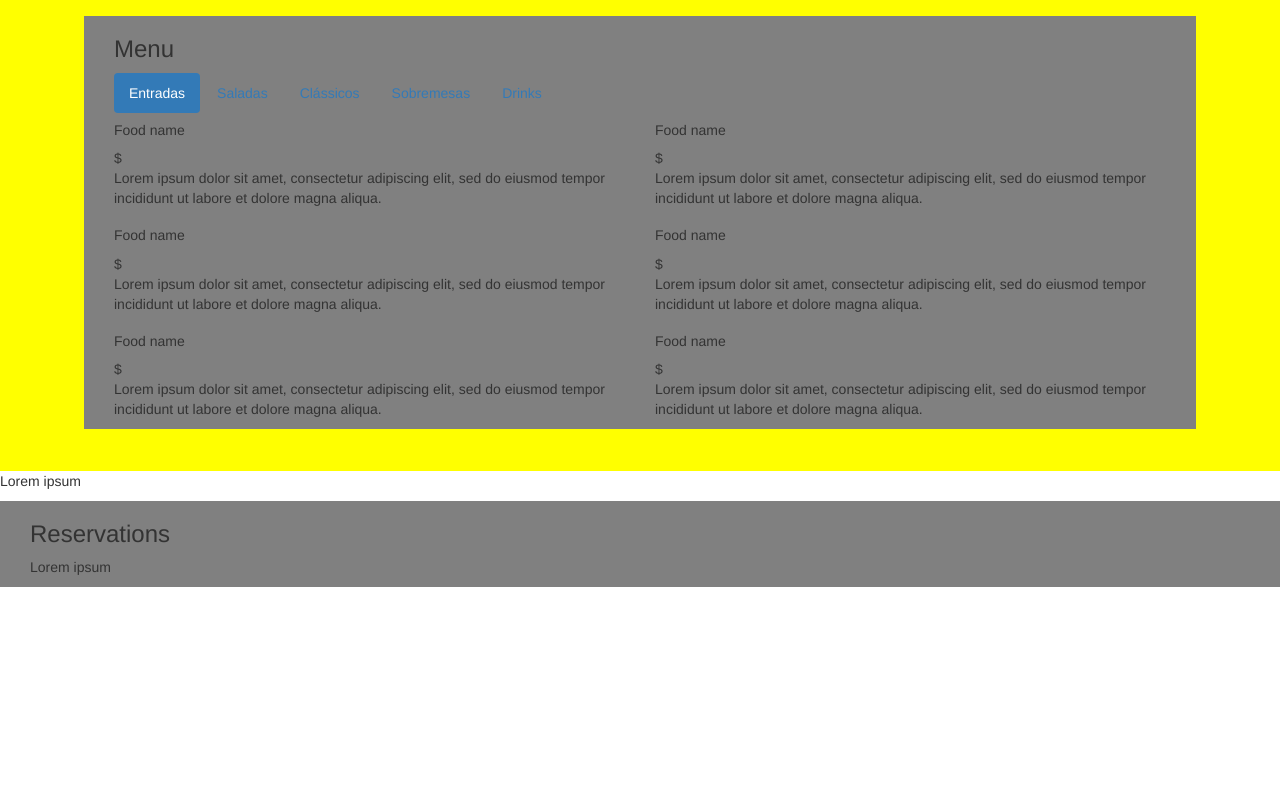
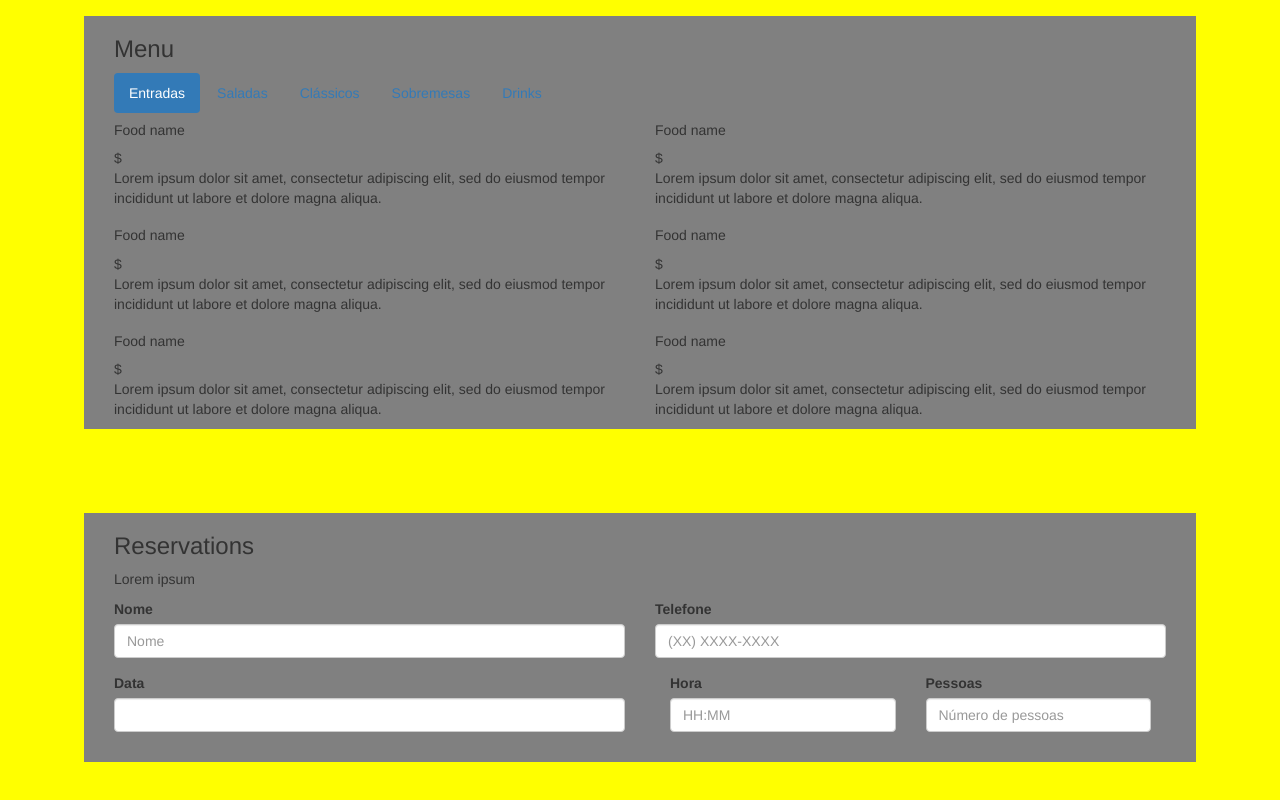
Before and after one commit to ingridtartaglia/restaurant-site, a website: page index.html in a window 1280 px wide. Shown: the part 842-1642 px from the top of the page. Before the commit the page ends 1429 px from the top, so only its background shows below. Drawn offline with nearby package versions, Linux system fonts and the light colour scheme.

Commit message:
html
add footer tag and some divs

```diff
--- a/index.html
+++ b/index.html
@@ -98,10 +98,9 @@
 	</div>
 
 	<div class="photoDiv">
-		<p>Lorem ipsum</p>
 	</div>
 
-	<div>
+	<div class="reservationDiv">
 		<div class="container-fluid menuShow">
 			<div class="row container-fluid menuTitle">
 				<h3>Reservations</h3>
@@ -109,10 +108,37 @@
 			<div class="row container-fluid">
 				<p>Lorem ipsum</p>
 			</div>
-			<div>
-
+			<div class="row">
+				<form>
+					<div class="form-group col-xs-6">
+    					<label>Nome</label>
+    					<input type="name" class="form-control" placeholder="Nome">
+  					</div>
+  					<div class="form-group col-xs-6">
+    					<label>Telefone</label>
+    					<input type="telefone" class="form-control" placeholder="(XX) XXXX-XXXX">
+  					</div>
+  					<div class="form-group col-xs-6">
+    					<label>Data</label>
+    					<input type="data" class="form-control">
+  					</div>
+  					<div class="form-group col-xs-6">
+    					<div class="form-group col-xs-6">
+    						<label>Hora</label>
+    						<input type="hora" class="form-control" placeholder="HH:MM">
+  						</div>
+  						<div class="form-group col-xs-6">
+    						<label>Pessoas</label>
+    						<input type="pessoas" class="form-control" placeholder="Número de pessoas">
+  						</div>
+  					</div>
+				</form>
 			</div>
 	</div>
+
+	<footer>
+
+	</footer>
 
 <script type="text/javascript" src="/bower_components/angular/angular.min.js"></script>
 <script type="text/javascript" src="/bower_components/bootstrap/dist/js/bootstrap.min.js"></script>
--- a/style/style.css
+++ b/style/style.css
@@ -28,7 +28,8 @@ h1 {
 }
 
 /* menu */
-.menuDiv {
+.menuDiv,
+.reservationDiv {
 	background-color: yellow;
 	padding: 3em 6em;
 }
```
